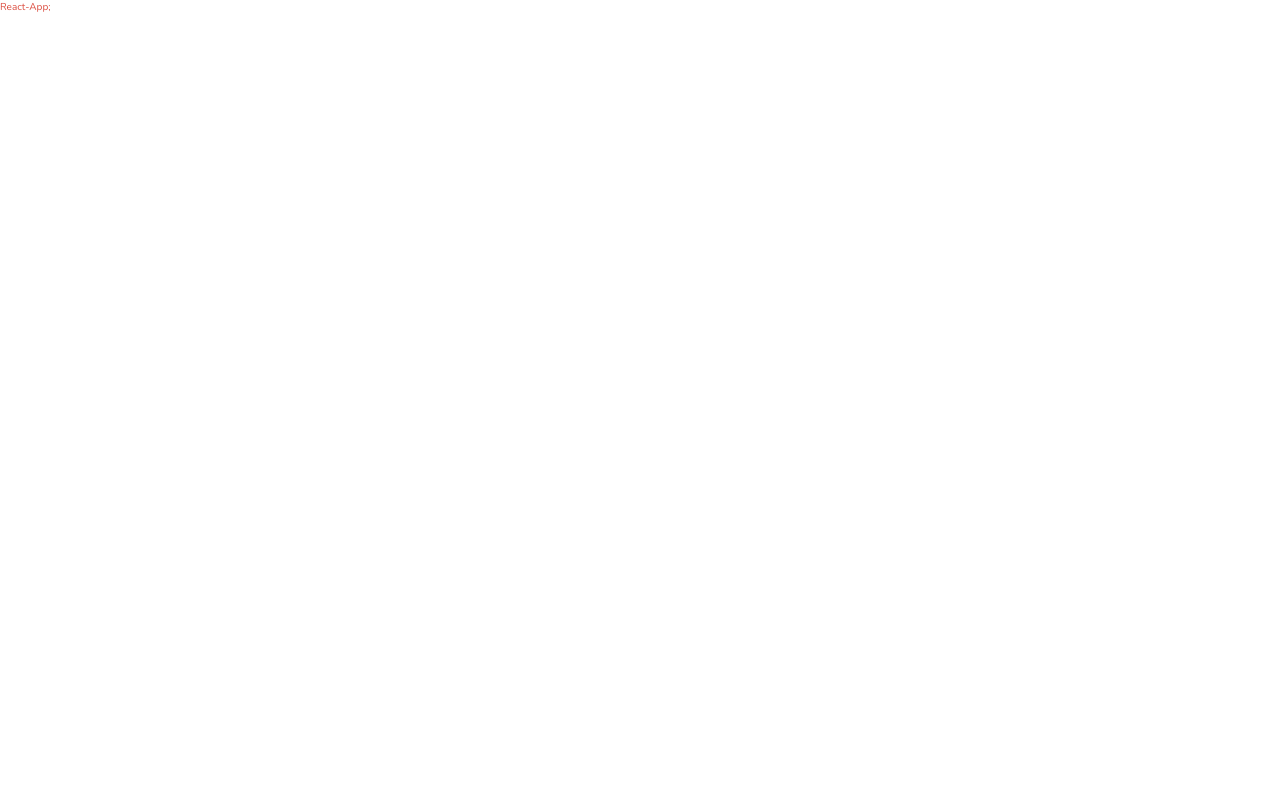
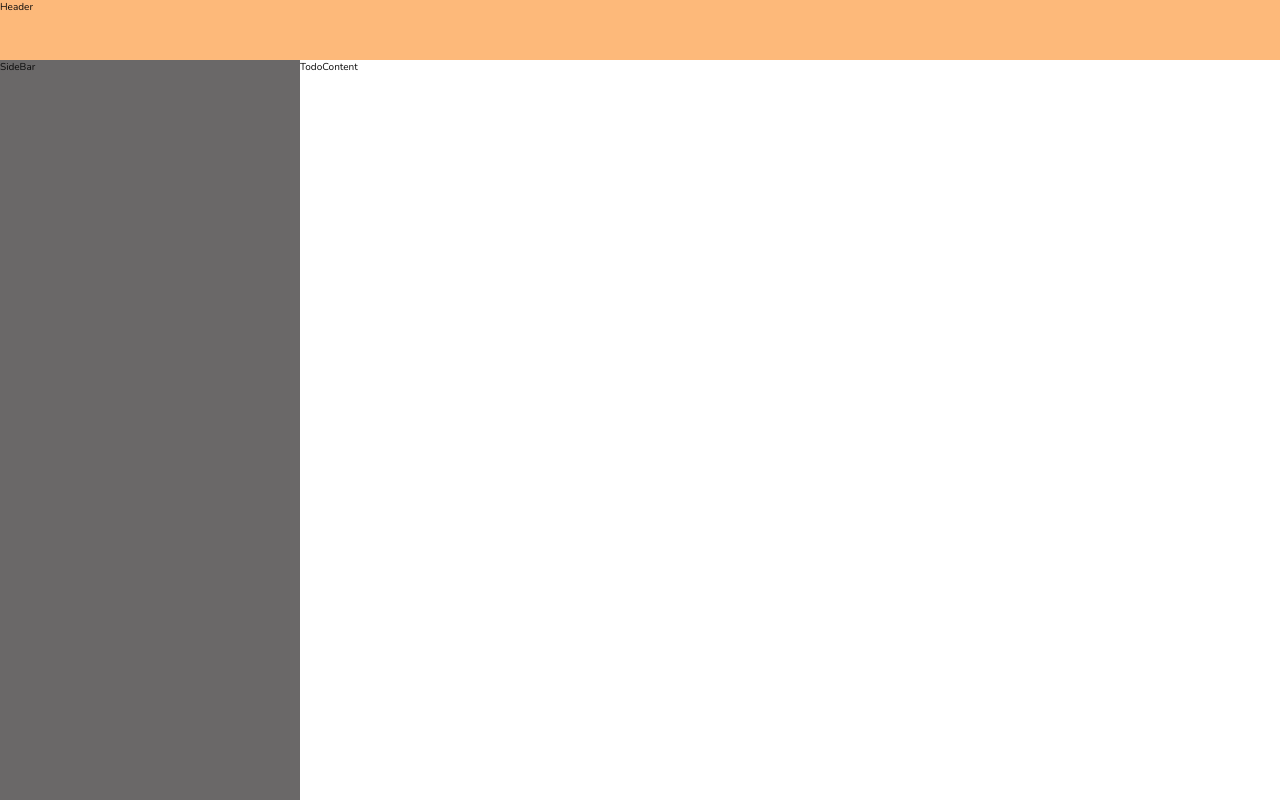
Before and after one commit to ParitaSriwasut/MY-APP-TODOLIST-RITA, a React (Create React App) app: page / in a window 1280 px wide. Built offline with nearby package versions, Linux system fonts and the light colour scheme.

Commit message:
add-layout

```diff
--- a/src/App.js
+++ b/src/App.js
@@ -1,5 +1,12 @@
+import "./App.scss";
 function App() {
-  return <div className="App">React-App;</div>;
+  return (
+    <div className="todo">
+      <div className="todo__header">Header</div>
+      <div className="todo__sidebar">SideBar</div>
+      <div classNAme="todo__content">TodoContent</div>
+    </div>
+  );
 }
 
 export default App;
--- /dev/null
+++ b/src/App.scss
@@ -0,0 +1,27 @@
+$header-height: 60px;
+$sidebar-width: 300px;
+
+.todo {
+  display: grid;
+  grid-template-rows: $header-height calc(100vh - $header-height);
+  grid-template-columns: $sidebar-width calc(100vw - $sidebar-width);
+  // &__=>selector : todo.header
+  &__header {
+    grid-row: 1/2;
+    grid-column: 1/-1;
+    background-color: rgb(253, 185, 122);
+  }
+
+  &__sidebar {
+    grid-row: 2/-1;
+    grid-column: 1/2;
+    background-color: rgb(106, 104, 104);
+    // position: sticky;
+  }
+
+  &__content {
+    grid-row: 2/-1;
+    grid-column: 2/1;
+    //background-color: rgb(122, 132, 132);
+  }
+}
--- a/src/index.scss
+++ b/src/index.scss
@@ -25,5 +25,5 @@ body {
     sans-serif;
   -webkit-font-smoothing: antialiased;
   -moz-osx-font-smoothing: grayscale;
-  color: #db4c3f;
+  color: #0b0b0b;
 }
```
Also changed, not shown: 1 other file (tests, documents, lock files or other folders).
